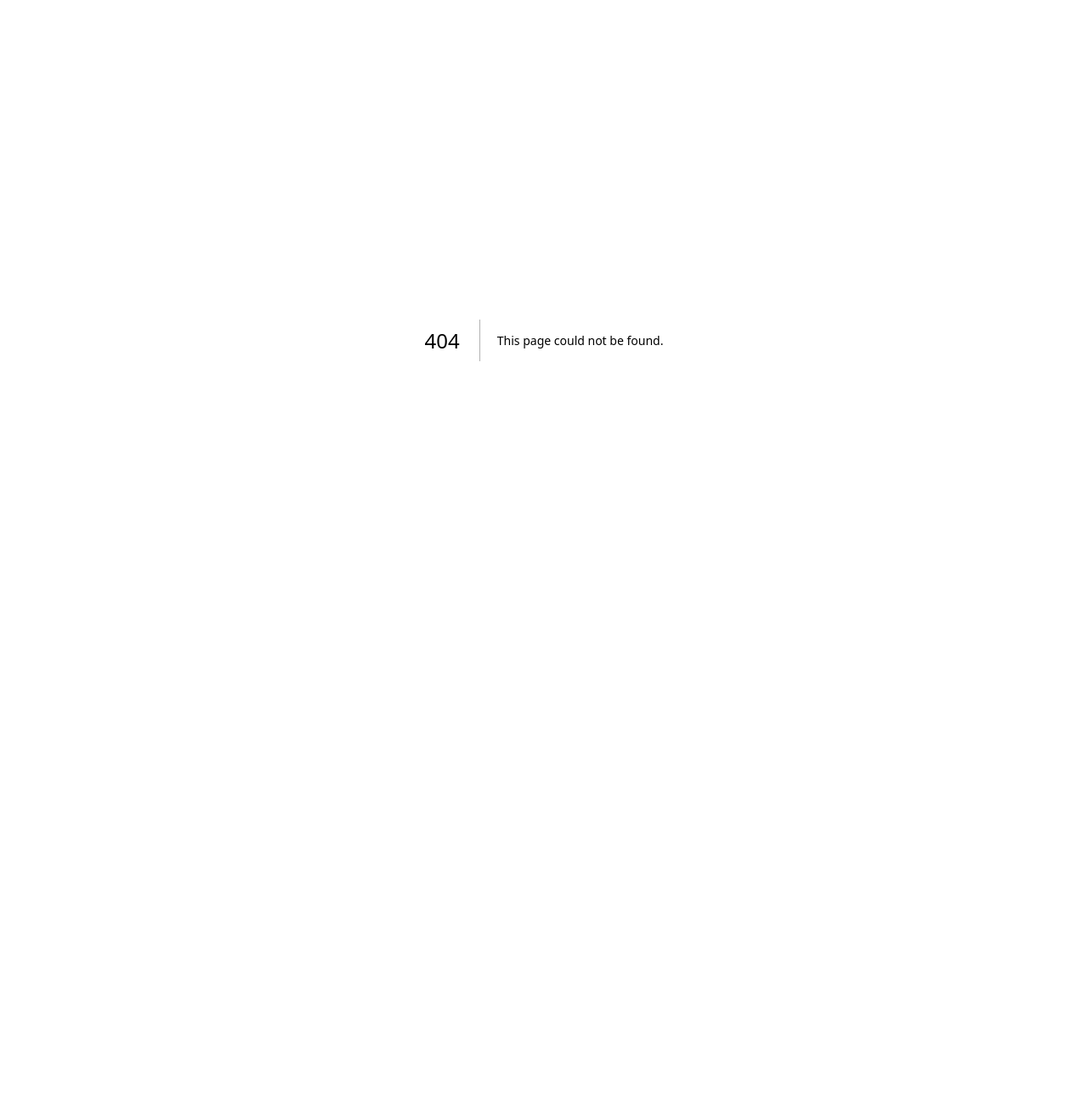
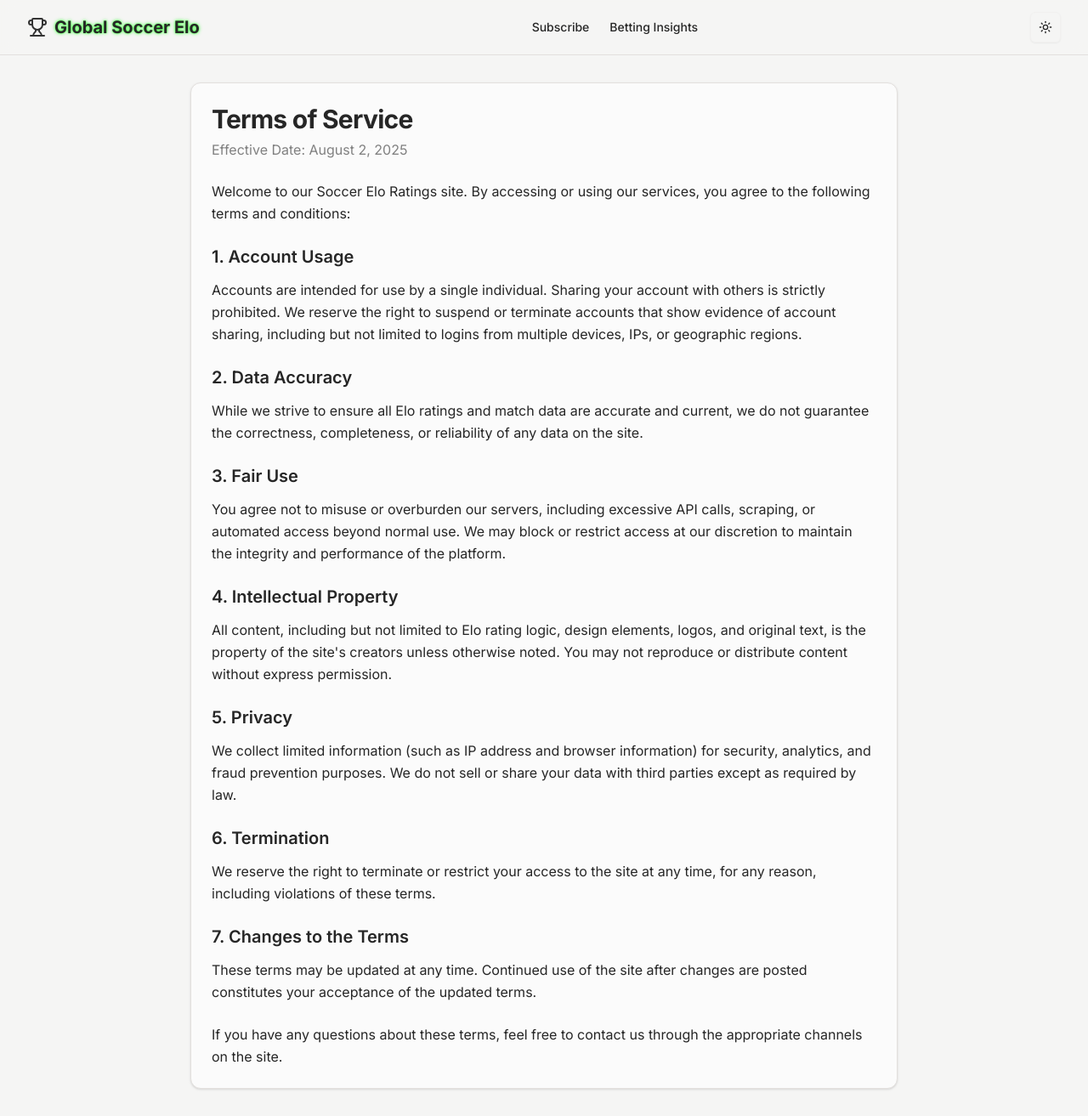
Before and after one commit to JustforNow333/Soccer-Elo, a Next.js app in the folder Frontend/: page /terms in a window 1280 px wide. Before the commit this address had no page. Shown: the whole page at 85% size. Before the commit the page ends 800 px from the top, so only its background shows below. Built offline with nearby package versions, Linux system fonts and the light colour scheme.

Commit message:
first user auth system

```diff
--- a/Frontend/app/page.tsx
+++ b/Frontend/app/page.tsx
@@ -327,6 +327,18 @@ export default function HomePage() {
           </TabsContent>
         </Tabs>
       </div>
+
+      {/* Footer with Terms of Service */}
+      <footer className="container py-4">
+        <div className="flex justify-end">
+          <Link
+            href="/terms"
+            className="text-sm text-muted-foreground hover:text-primary transition-colors"
+          >
+            Terms of Service
+          </Link>
+        </div>
+      </footer>
     </div>
   )
 }
--- /dev/null
+++ b/Frontend/app/terms/page.tsx
@@ -0,0 +1,81 @@
+import { Header } from "@/components/header"
+import { Card, CardContent, CardHeader, CardTitle } from "@/components/ui/card"
+
+export default function TermsOfServicePage() {
+  return (
+    <div className="min-h-screen bg-background">
+      <Header />
+
+      <div className="container py-8 max-w-4xl">
+        <Card>
+          <CardHeader>
+            <CardTitle className="text-3xl font-bold">Terms of Service</CardTitle>
+            <p className="text-muted-foreground">Effective Date: August 2, 2025</p>
+          </CardHeader>
+          <CardContent className="prose prose-gray dark:prose-invert max-w-none">
+            <p className="text-base leading-relaxed mb-6">
+              Welcome to our Soccer Elo Ratings site. By accessing or using our services, you agree to the following terms and conditions:
+            </p>
+
+            <div className="space-y-6">
+              <section>
+                <h2 className="text-xl font-semibold mb-3">1. Account Usage</h2>
+                <p className="text-base leading-relaxed">
+                  Accounts are intended for use by a single individual. Sharing your account with others is strictly prohibited. We reserve the right to suspend or terminate accounts that show evidence of account sharing, including but not limited to logins from multiple devices, IPs, or geographic regions.
+                </p>
+              </section>
+
+              <section>
+                <h2 className="text-xl font-semibold mb-3">2. Data Accuracy</h2>
+                <p className="text-base leading-relaxed">
+                  While we strive to ensure all Elo ratings and match data are accurate and current, we do not guarantee the correctness, completeness, or reliability of any data on the site.
+                </p>
+              </section>
+
+              <section>
+                <h2 className="text-xl font-semibold mb-3">3. Fair Use</h2>
+                <p className="text-base leading-relaxed">
+                  You agree not to misuse or overburden our servers, including excessive API calls, scraping, or automated access beyond normal use. We may block or restrict access at our discretion to maintain the integrity and performance of the platform.
+                </p>
+              </section>
+
+              <section>
+                <h2 className="text-xl font-semibold mb-3">4. Intellectual Property</h2>
+                <p className="text-base leading-relaxed">
+                  All content, including but not limited to Elo rating logic, design elements, logos, and original text, is the property of the site's creators unless otherwise noted. You may not reproduce or distribute content without express permission.
+                </p>
+              </section>
+
+              <section>
+                <h2 className="text-xl font-semibold mb-3">5. Privacy</h2>
+                <p className="text-base leading-relaxed">
+                  We collect limited information (such as IP address and browser information) for security, analytics, and fraud prevention purposes. We do not sell or share your data with third parties except as required by law.
+                </p>
+              </section>
+
+              <section>
+                <h2 className="text-xl font-semibold mb-3">6. Termination</h2>
+                <p className="text-base leading-relaxed">
+                  We reserve the right to terminate or restrict your access to the site at any time, for any reason, including violations of these terms.
+                </p>
+              </section>
+
+              <section>
+                <h2 className="text-xl font-semibold mb-3">7. Changes to the Terms</h2>
+                <p className="text-base leading-relaxed">
+                  These terms may be updated at any time. Continued use of the site after changes are posted constitutes your acceptance of the updated terms.
+                </p>
+              </section>
+
+              <section>
+                <p className="text-base leading-relaxed">
+                  If you have any questions about these terms, feel free to contact us through the appropriate channels on the site.
+                </p>
+              </section>
+            </div>
+          </CardContent>
+        </Card>
+      </div>
+    </div>
+  )
+}
```
Also changed, not shown: 1 other file (tests, documents, lock files or other folders).
